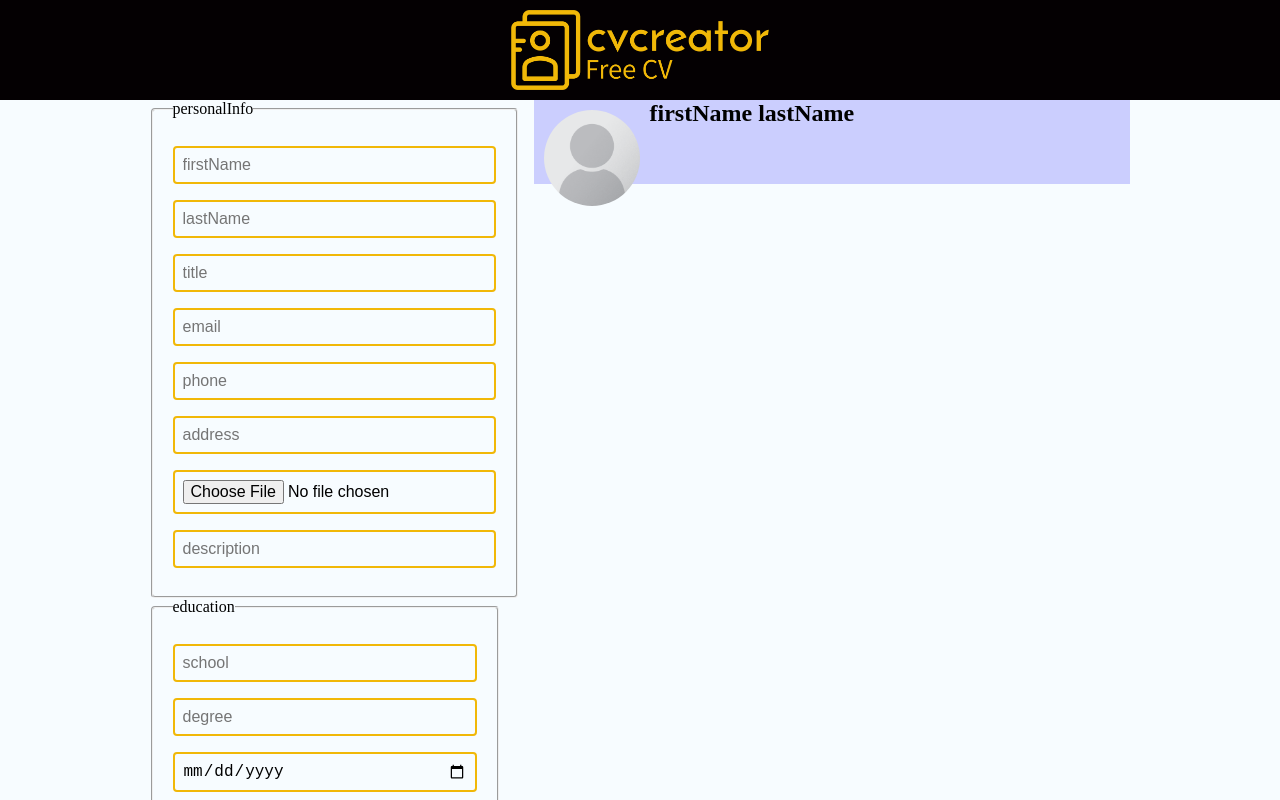
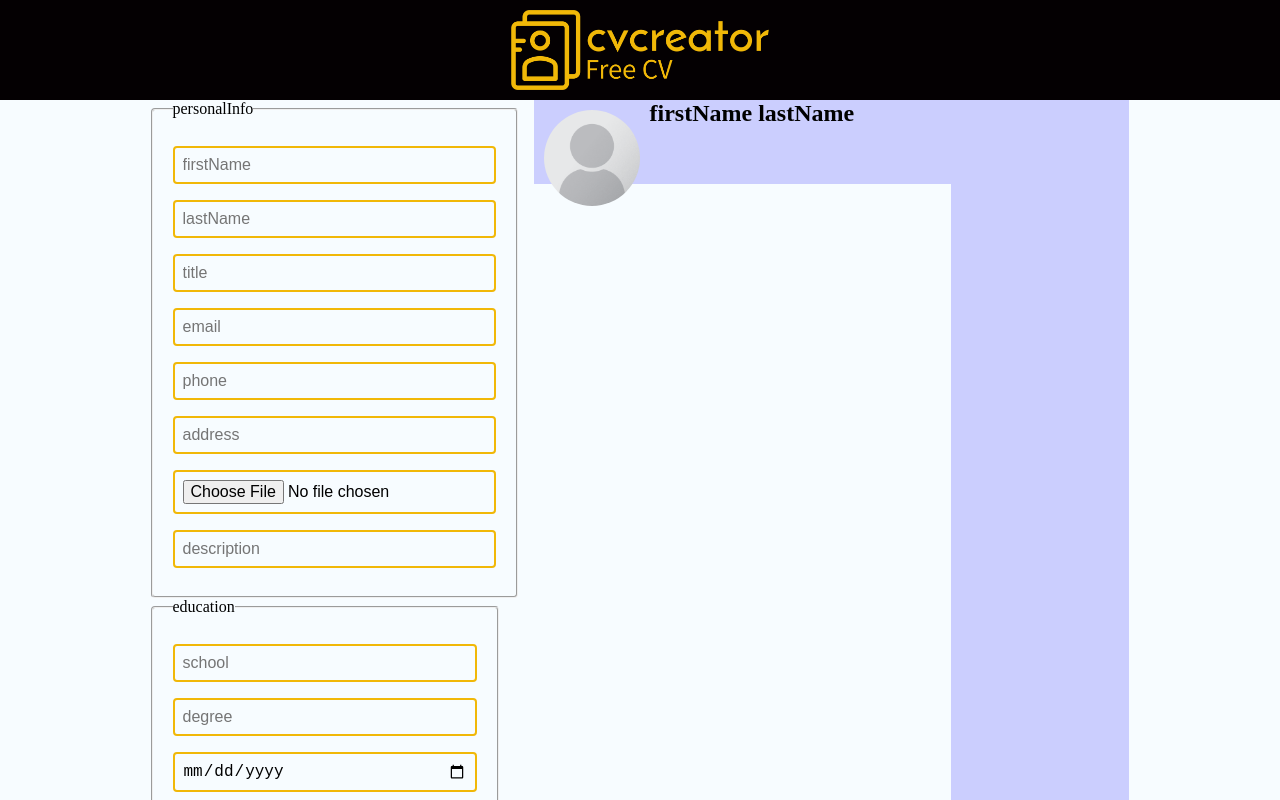
Before and after one commit to AirGamming/odin-cv-project, a React (Create React App) app: page / in a window 1280 px wide. Shown: the top 800 px of the page. Built offline with nearby package versions, Linux system fonts and the light colour scheme.

Commit message:
working img upload todo: doc styling

```diff
--- a/src/App.js
+++ b/src/App.js
@@ -26,9 +26,19 @@ function App() {
 	function handleChange(e) {
 		let key = e.target.name;
 		e.preventDefault();
-		setData((prevData) => {
-			return { ...prevData, [key]: e.target.value };
-		});
+		if (e.target.type === "file") {
+			setData((prevData) => {
+				console.log(URL.createObjectURL(e.target.files[0]));
+				return {
+					...prevData,
+					[key]: URL.createObjectURL(e.target.files[0]),
+				};
+			});
+		} else {
+			setData((prevData) => {
+				return { ...prevData, [key]: e.target.value };
+			});
+		}
 	}
 
 	return (
--- a/src/components/DocPreview.js
+++ b/src/components/DocPreview.js
@@ -16,7 +16,9 @@ const DocPreview = (props) => {
 					<i>{data.title}</i>
 				</div>
 			</div>
-			<div className="aside"></div>
+			<div className="aside">
+
+            </div>
 		</div>
 	);
 };
--- a/src/css/doc.css
+++ b/src/css/doc.css
@@ -1,17 +1,21 @@
 #docPreview {
-	height: 840px;
-	width: 596px;
+	height: 840px !important;
+	width: 596px !important;
 	/* position: relative; */
 	z-index: 0;
+	display: grid;
+	grid-template-columns: 70% 30%;
+	grid-template-rows: 10% 90%;
 }
 .header {
 	/* position: absolute; */
 	top: 0;
 	left: 0;
 	width: 100%;
-	height: 10%;
+	height: 100%;
 	background-color: rgba(147, 147, 252, 0.445);
 	display: flex;
+	grid-column: span 2;
 }
 .header > img {
 	object-fit: cover;
@@ -19,3 +23,12 @@
 	border-radius: 50%;
 	margin: 10px;
 }
+.aside {
+	grid-column: 2;
+	top: 0;
+
+	width: 100%;
+	height: 100%;
+	background-color: rgba(147, 147, 252, 0.445);
+	display: flex;
+}
```
